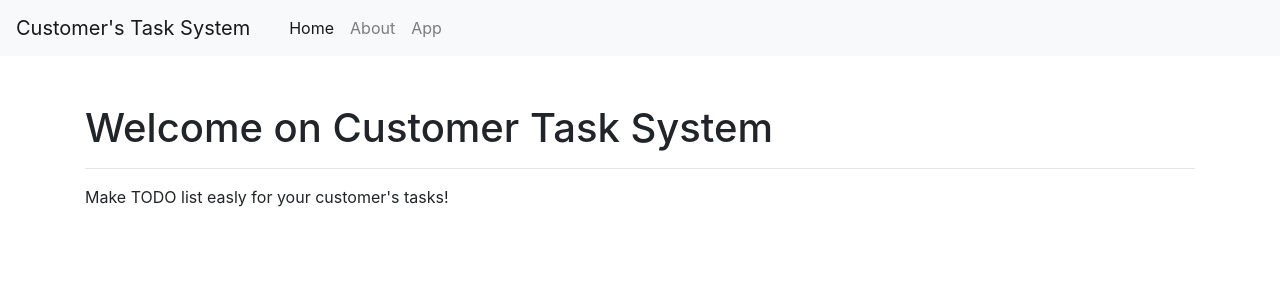
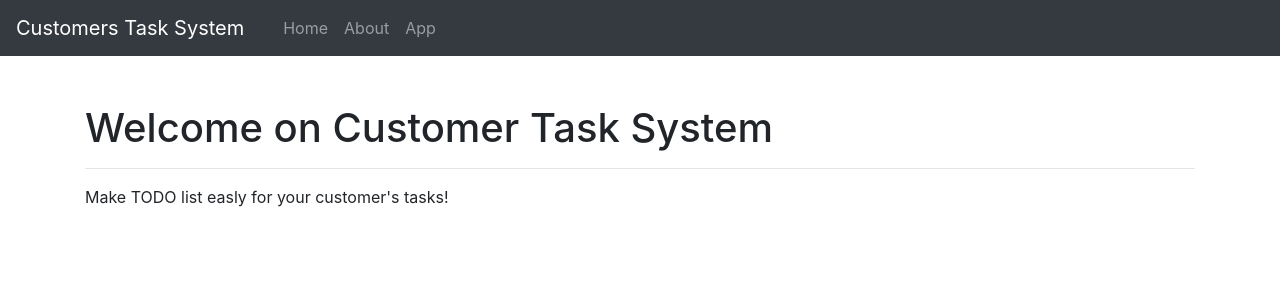
Before and after one commit to michaltyczynski1993/CustomersTaskSystem, a Flask app: page / in a window 1280 px wide. Shown: the top 300 px of the page. Run offline with Flask 2, Linux system fonts and the light colour scheme.

Commit message:
Style changes in Front-end

```diff
--- a/templates/base.html
+++ b/templates/base.html
@@ -14,8 +14,8 @@
 </head>
 
 <body>
-  <nav class="navbar navbar-expand-lg navbar-light bg-light">
-    <a class="navbar-brand" href="/">Customer's Task System</a>
+  <nav class="navbar navbar-expand-lg navbar-dark bg-dark">
+    <a class="navbar-brand" href="/">Customers Task System</a>
     <button class="navbar-toggler" type="button" data-toggle="collapse" data-target="#navbarNavAltMarkup"
       aria-controls="navbarNavAltMarkup" aria-expanded="false" aria-label="Toggle navigation">
       <span class="navbar-toggler-icon"></span>
@@ -23,7 +23,7 @@
     <div class="collapse navbar-collapse" id="navbarNavAltMarkup">
       <div class="container">
         <div class="navbar-nav">
-          <a class="nav-item nav-link active" href="/">Home <span class="sr-only">(current)</span></a>
+          <a class="nav-item nav-link" href="/">Home <span class="sr-only">(current)</span></a>
           <a class="nav-item nav-link" href="/about">About</a>
           <a class="nav-item nav-link" href="/todo">App</a>
         </div>
--- a/templates/index.html
+++ b/templates/index.html
@@ -1,6 +1,6 @@
 {% extends 'base.html' %}
 
-{% block title%}Customer's Task System - Home{% endblock %}
+{% block title%}Customers Task System - Home{% endblock %}
 
 {% block main %}
 
--- a/templates/todo.html
+++ b/templates/todo.html
@@ -1,6 +1,6 @@
 {% extends 'base.html' %}
 
-{% block title%}Customer's Task System - TODO{% endblock %}
+{% block title%}Customers Task System - TODO{% endblock %}
 
 {% block main %}
 <div class="container">
```
Also changed, not shown: db.sqlite.
